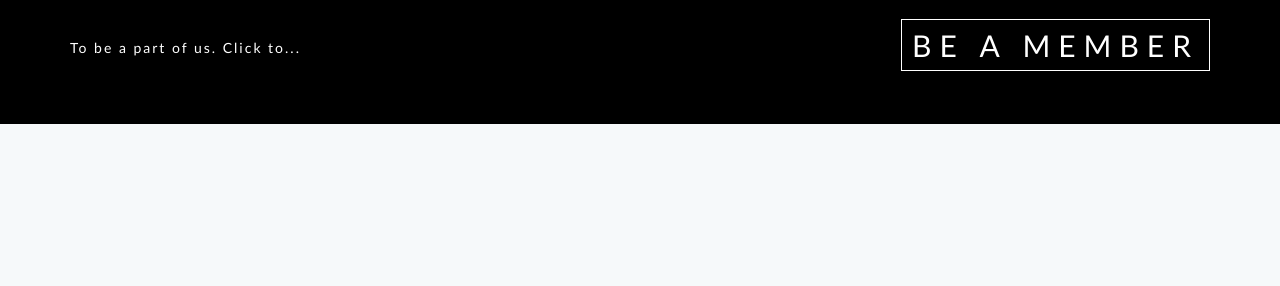
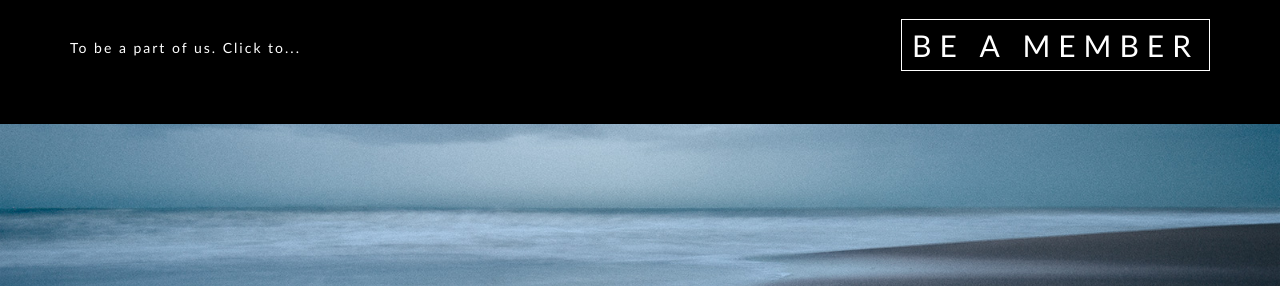
Before and after one commit to physaikat/klick-presi, a plain HTML site: page index.html in a window 1280 px wide. Shown: the part 2530-2816 px from the top of the page. Drawn offline with Linux system fonts and the light colour scheme.

Commit message:
style path change

```diff
--- a/css/style.css
+++ b/css/style.css
@@ -1396,6 +1396,6 @@ border-color: #E3B106;
 
 /* Slide 2 */
 #about-parallax .bcg {
-    background-image:url('../img/09_about_parallax.jpg');
+    background-image:url('../img/09.jpg');
     color: #ffffff;
 }
```
